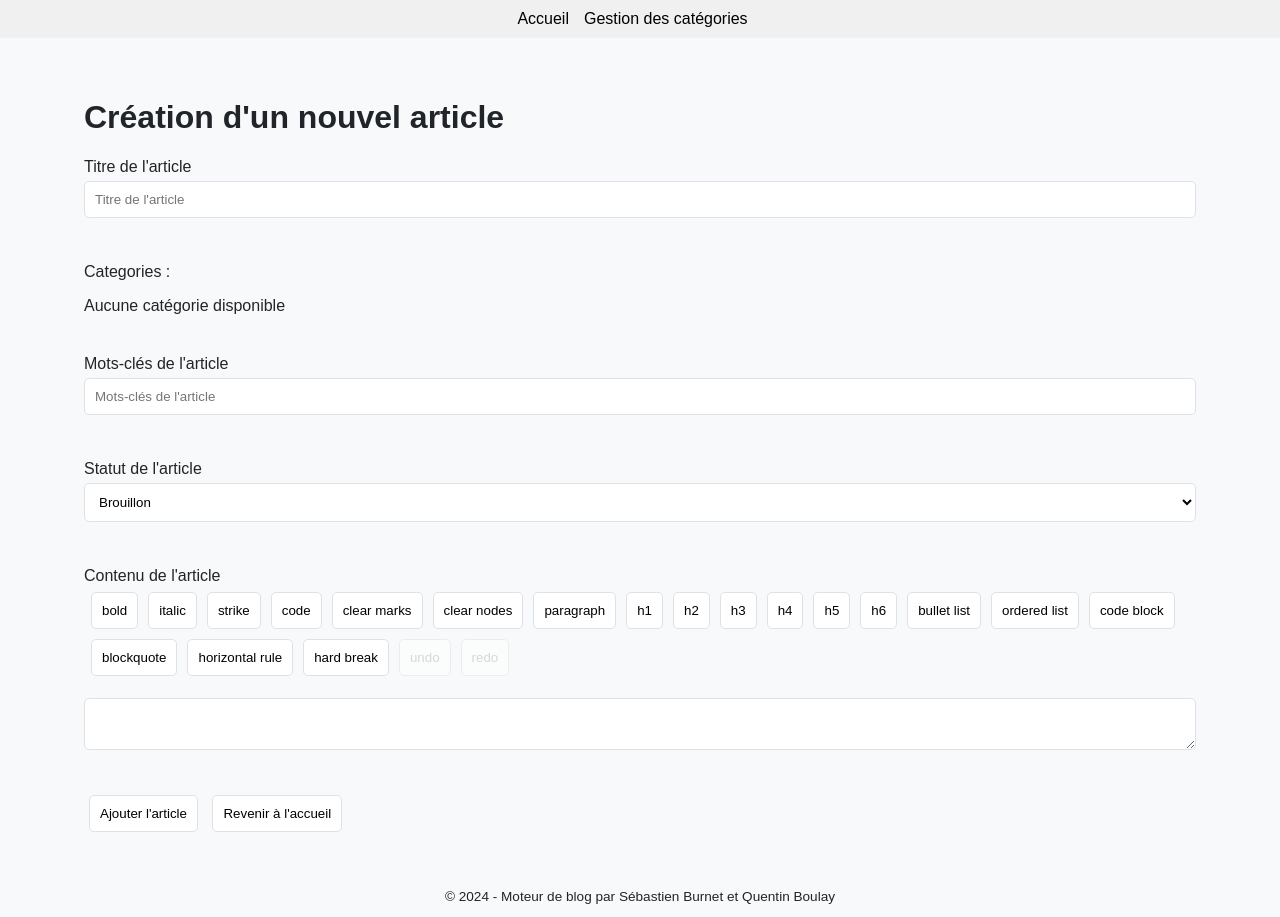
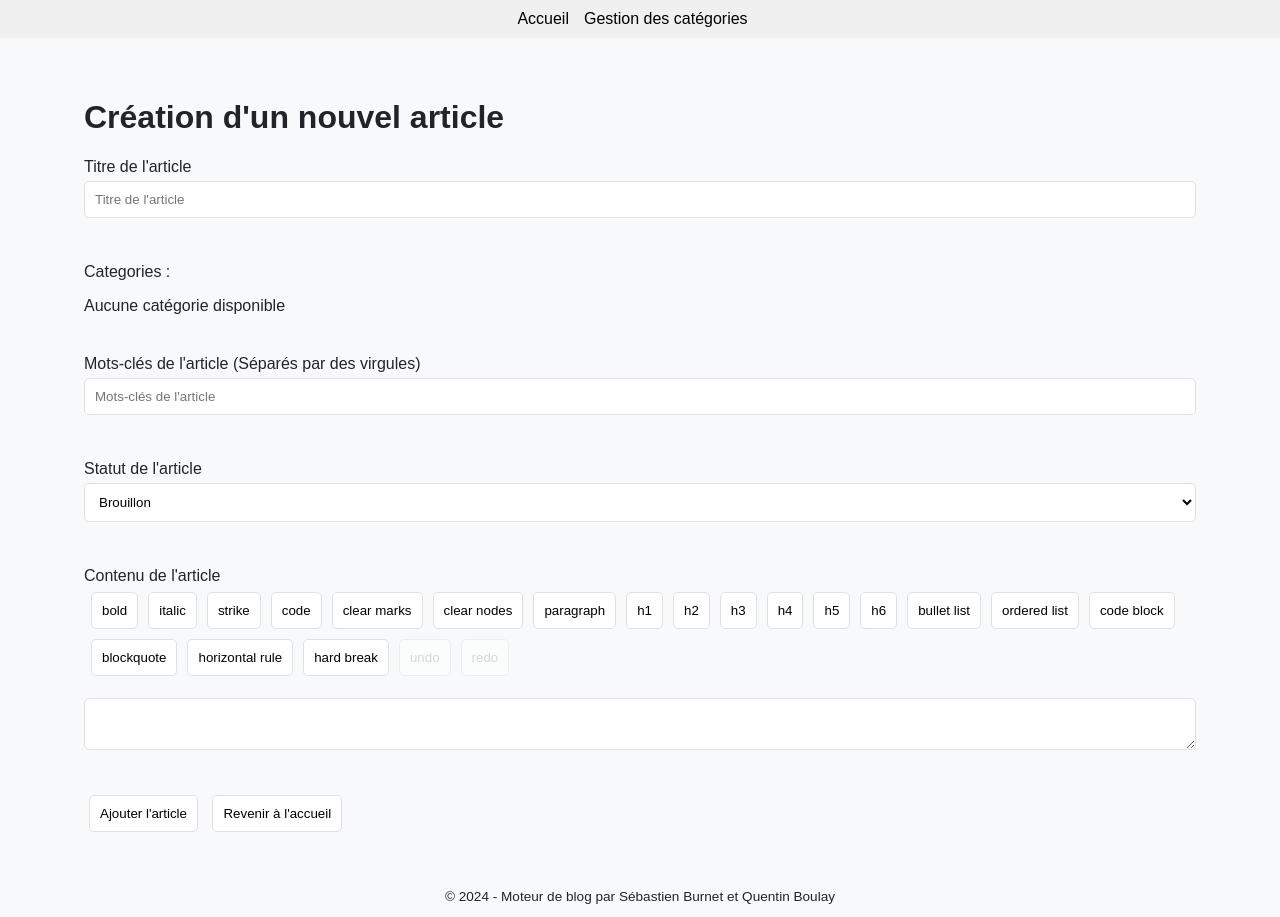
Before and after one commit to QuentinBoulay/moteur-blog, a SvelteKit app: page /article/new in a window 1280 px wide. Built offline with nearby package versions, Linux system fonts and the light colour scheme.

Commit message:
Add keyword in article page

```diff
--- a/src/routes/article/[id]/+page.svelte
+++ b/src/routes/article/[id]/+page.svelte
@@ -18,6 +18,7 @@
                 <h1>Article : {article.title}</h1>
                 <p class="date">Publié le : {article.date}</p>
                 <p class="categories">Categories : {article.categories}</p>
+                <p class="categories">Mots-clés : {article.keywords}</p>
                 <p class="content">{@html article.text}</p>
             {/if}
         {/each}
--- a/src/routes/article/new/+page.svelte
+++ b/src/routes/article/new/+page.svelte
@@ -69,7 +69,7 @@
     </div>
 
     <div class="form-block">
-        <label for="keyword">Mots-clés de l'article</label>
+        <label for="keyword">Mots-clés de l'article (Séparés par des virgules)</label>
         <input type="text" id="keyword" placeholder="Mots-clés de l'article" bind:value={newArticle.keywords}>
     </div>
 
```
